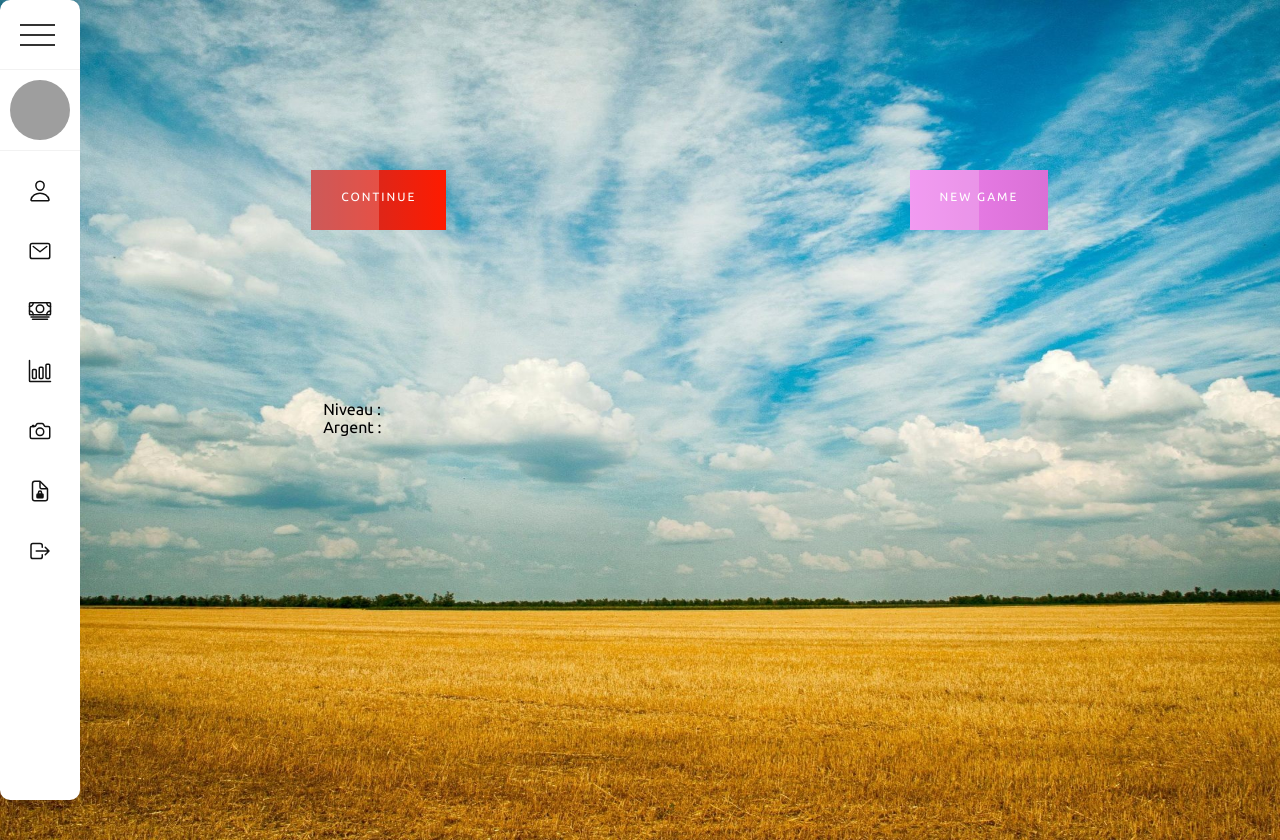
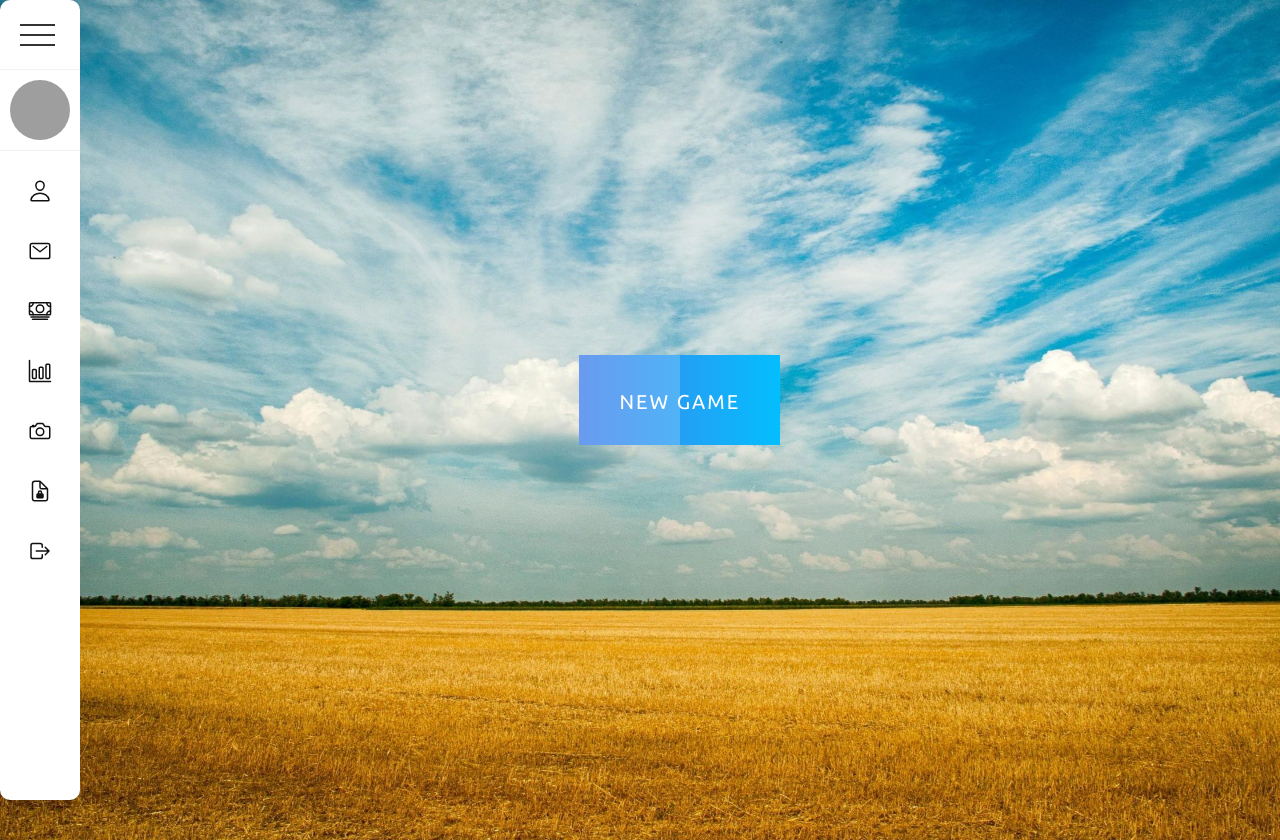
Before and after one commit to Benoit62/Cirious_Game, a PHP site: page /profil.php in a window 1280 px wide. Run offline with PHP 8.4, Linux system fonts and the light colour scheme; the visitor is signed in with stand-in values (Sample User, id 1); tables that the repository leaves empty or names only in its code hold one stand-in row (values such as "Sample post"); some libraries are stand-ins or nearby versions; grey boxes are pictures that could not be loaded.

Commit message:
update profil

```diff
--- a/profil.css
+++ b/profil.css
@@ -293,7 +293,7 @@ form a:hover {
 
 .container {
     width: 100%;
-    height: 50%;
+    height: 100%;
     display: flex;
     margin: auto;
     justify-content: space-around;
@@ -302,28 +302,28 @@ form a:hover {
 }
 
 .container a {
+    margin: auto;
     position: relative;
     display: inline-block;
-    padding: 20px 30px;
-    margin: auto;
+    padding: 35px 40px 40px 40px;
     text-decoration: none;
     text-transform: uppercase;
     letter-spacing: 2px;
-    font-size: 12px;
+    font-size: 20px;
     color: #fff;
     transition: 0.5s;
-    height: 60px;
+    height: 90px;
 }
 
 .container a:nth-child(1) {
-    background: linear-gradient(to right, #BF3030, #FE1B00, #C60800);
+    background: linear-gradient(to right, #4481eb, #04befe, #4481eb);
     background-size: 200%;
 }
-
+/*
 .container a:nth-child(2) {
     background: linear-gradient(to right, #EE82EE, #DA70D6, #FF00FF);
     background-size: 200%;
-}
+}*/
 
 
 .container a:hover {
--- a/profil.php
+++ b/profil.php
@@ -131,18 +131,18 @@ $query->closeCursor();
   <div class="disp">
     <img src="./images/background_profil.jpg">
     <div class="container">
-      <a href="game.php"><span>Continue</span></a>
-      <a><span>New game</span></a>
+      <!--<a ><span>Continue</span></a>-->
+      <a href="game.php"><span>New game</span></a>
     </div>
-    <div class="info">
-      <ul>
+    <!--<div class="info">
+       <ul>
         <li>Niveau :</li>
         <li>Argent :</li>
       </ul>
       <ul>
         <li></li>
       </ul>
-    </div>
+    </div>-->
   </div>
 
 
```
